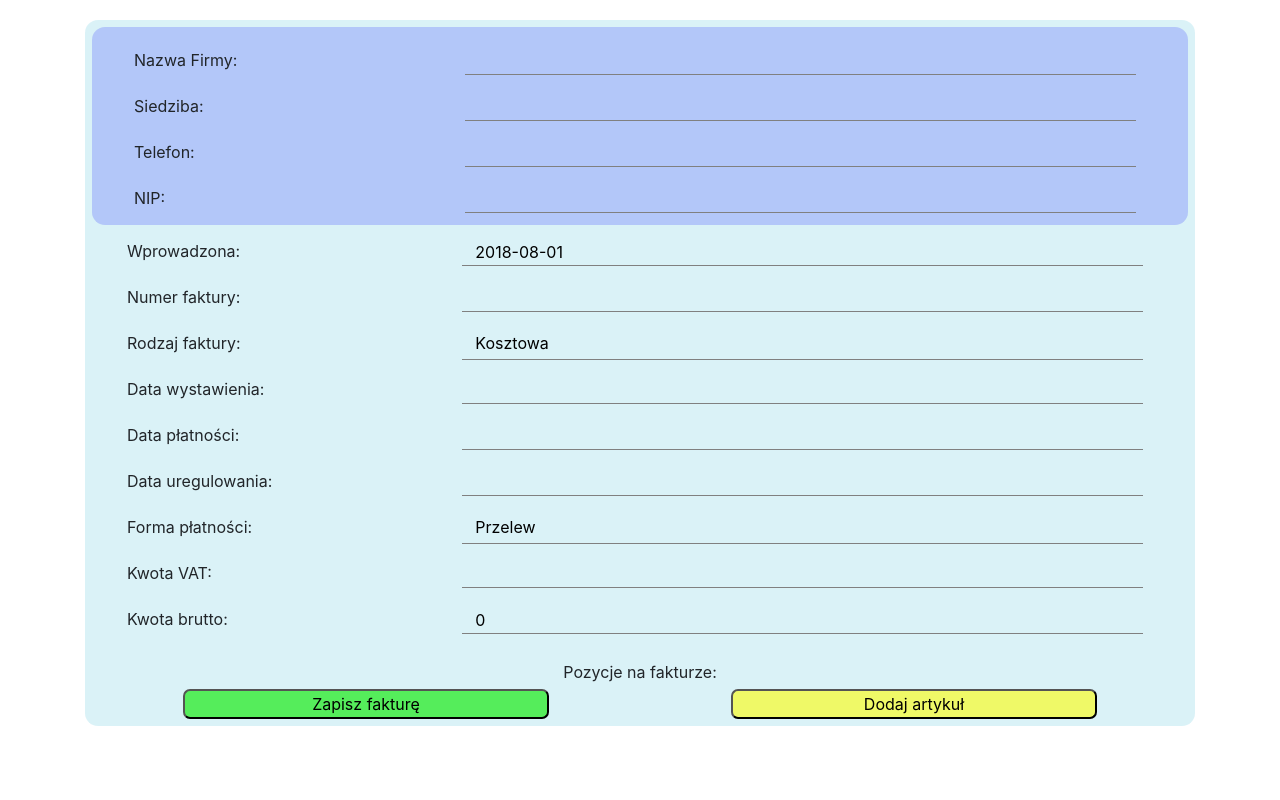
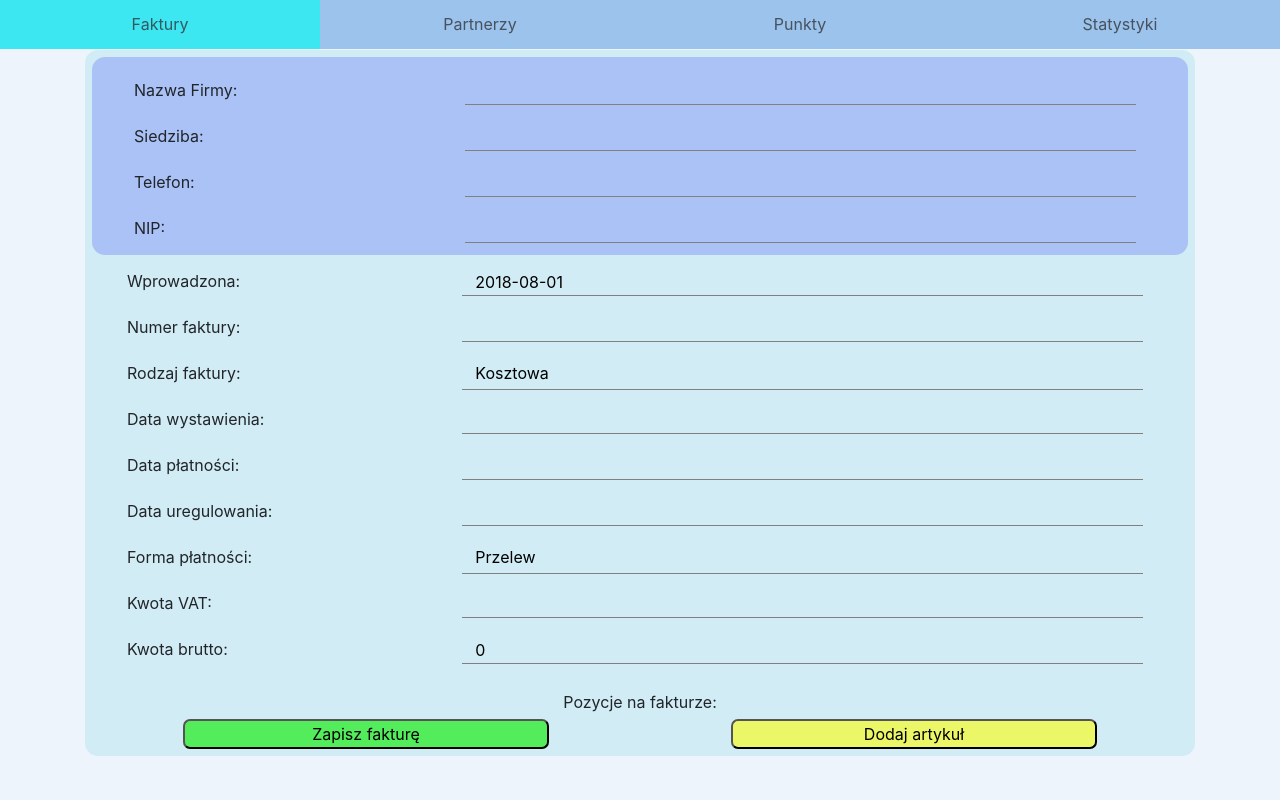
Before and after one commit to code13dan/FMS, a Django app: template templates/invoices/add_invoice.html in a window 1280 px wide. Run offline with Django 3.2, Linux system fonts and the light colour scheme; the template is opened without the code that fills it: values that come from a table or form of the project are taken from there, others are empty; parts of the project's set-up code (start-up, migrations or seed data) failed here and were passed over; some libraries are stand-ins or nearby versions.

Commit message:
invoice main table

```diff
--- /dev/null
+++ b/invoices/templatetags/main_templatetags.py
@@ -0,0 +1,13 @@
+"""Invoices template tags"""
+
+from django import template
+
+register = template.Library()
+
+
+@register.simple_tag
+def active_nav(request, item_target):
+    """Returns 'active' if request namespace is equal nav item_target"""
+    if request.resolver_match.namespace == item_target:
+        return 'active'
+    return ''
--- a/invoices/urls.py
+++ b/invoices/urls.py
@@ -7,4 +7,5 @@ from . import views
 urlpatterns = [
     url(r'^all$', views.all_invoices, name='all-url'),
     url(r'^add$', views.add_invoice, name='add-url'),
+    url(r'^show/(\d+)', views.show_invoice, name='show-url'),
 ]
--- a/project/static/css/main.css
+++ b/project/static/css/main.css
@@ -1,4 +1,47 @@
-/* invoice form css ############################*/
+/* main ######################################################################*/
+body {
+    background-color: #9cc3ec2b;
+}
+.main {
+    margin-top: 50px;
+}
+a {
+    color:inherit;
+}
+a:hover {
+    text-decoration: none;
+    color: inherit;
+}
+/* navbar ####################################################################*/
+#navBarContainer {
+    width: 100%;
+    height: 49px;
+    background-color: #9cc3ec;
+    position: fixed;
+    top: 0;
+    z-index: 1300;
+}
+#navBar {
+    height: 100%;
+    margin: 0px;
+}
+.navItem {
+    text-align: center;
+    line-height: 49px;
+    padding: 0px;
+}
+.navItem > a {
+    display: block;
+    color: #33383ecf;
+}
+.navItem > a:hover {
+    background-color: #00fff59c;
+    color: #33383ecf;
+}
+.active {
+    background-color: #da00ff47;
+}
+/* invoice form###############################################################*/
 form {
     border-radius: 13px;
     background-color: #b9e7ef85;
@@ -18,9 +61,6 @@ button:focus {
 }
 button[type="submit"] {
     background-color: #32ec32c9;
-}
-.container {
-    margin: 20px auto;
 }
 select {
     appearance: none;
--- a/project/static/js/invoice.js
+++ b/project/static/js/main.js
@@ -1,3 +1,11 @@
+/*
+invoices - adding invoice js
+*/
+if (document.getElementById('articleFormsContainer')){
+    addArticleForm();
+    searchPartner();
+    calculateGrossSum();
+}
 function addArticleForm(){
     /* adding another article form */
     // get base DOM elements
@@ -216,7 +224,21 @@ function calculateGrossSum(){
 
 }
 
+/*
+partners - main table
+*/
+if (document.getElementById('partnersTable')){
+    makePartnersTrClickable();
+}
+function makePartnersTrClickable(){
+    /* Adds click event to all partners table rows which will redirect to
+    detail partner view */
+    let tableBody = document.getElementById('partnersTable')
+        .querySelector('tbody');
 
-addArticleForm();
-searchPartner();
-calculateGrossSum();
+    tableBody.addEventListener('click', redirectToPartner);
+    // redirect function which will get partner id from data in row
+    function redirectToPartner(event){
+        console.log(event.target)
+    }
+}
--- a/project/urls.py
+++ b/project/urls.py
@@ -1,5 +1,6 @@
 """FMS URL Configuration"""
 
+from django.conf import settings
 from django.conf.urls import url, include
 from django.contrib import admin
 
@@ -11,3 +12,7 @@ urlpatterns = [
     url(r'^partners/', include(partners_urls, namespace='partners-app')),
     url(r'^invoices/', include(invoices_urls, namespace='invoices-app')),
 ]
+
+if settings.DEBUG:
+    import debug_toolbar
+    urlpatterns += [url(r'^__debug__/', include(debug_toolbar.urls))]
--- a/templates/base.html
+++ b/templates/base.html
@@ -11,7 +11,10 @@
     {% endblock %}
 </head>
 <body>
-    <div class="container">
+    <div id="navBarContainer">
+        {% include 'navbar.html' %}
+    </div>
+    <div class="container main">
         {% if messages %}
             {% for message in messages %}
                 <p class="{{ message.tags }}">{{ message }}</p>
@@ -20,6 +23,7 @@
         {% block content %}
         {% endblock %}
     </div>
+    <script src="{% static 'js/main.js' %}"></script>
     {% block script %}
     {% endblock %}
 </body>
--- a/templates/invoices/add_invoice.html
+++ b/templates/invoices/add_invoice.html
@@ -78,7 +78,3 @@
     {% csrf_token %}
 </form>
 {% endblock %}
-
-{% block script %}
-<script src="{% static 'js/invoice.js' %}"></script>
-{% endblock %}
--- /dev/null
+++ b/templates/navbar.html
@@ -0,0 +1,9 @@
+{% load main_templatetags %}
+<div id="navBar" class="row">
+    <div class="col-3 navItem {% active_nav request 'invoices-app' %}">
+        <a href="{% url 'invoices-app:all-url' %}">Faktury</a></div>
+    <div class="col-3 navItem {% active_nav request 'partners-app' %}">
+        <a href="{% url 'partners-app:all-url' %}">Partnerzy</a></div>
+    <div class="col-3 navItem"><a href="#">Punkty</a></div>
+    <div class="col-3 navItem"><a href="#">Statystyki</a></div>
+</div>
```
Also changed, not shown: other parts of project/static/css/main.css (+69 -1 lines), invoices/views.py (+9 -5 lines), project/settings.py (+7 -0 lines), templates/invoices/all_invoices.html (+31 -5 lines), templates/partners/all_partners.html (+14 -16 lines), invoices/templatetags/__init__.py (added). Lines whose indentation alone changed are shown as unchanged.
